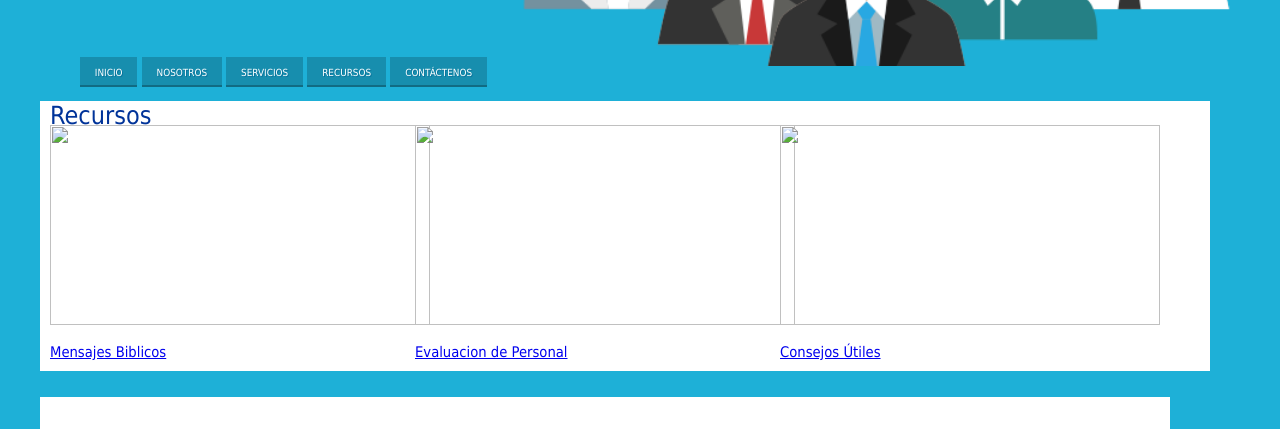
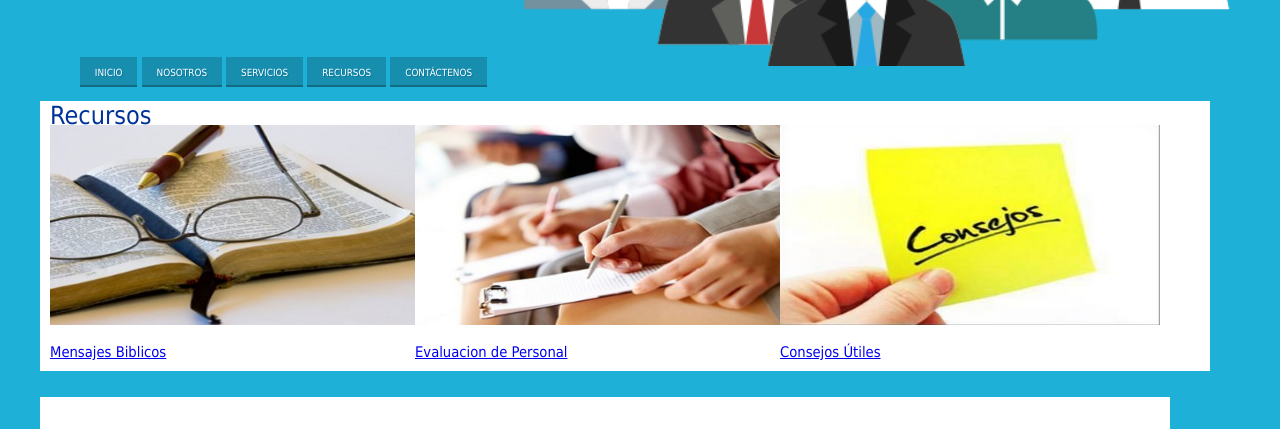
Before and after one commit to 19esco/web, a plain HTML site: page recursos.html in a window 1280 px wide. Shown: the part 363-792 px from the top of the page. Drawn offline with Linux system fonts and the light colour scheme; files that its build step writes are made by us from their sources; files whose address does not match are found by name.

Commit message:
Update recursos.html

```diff
--- a/recursos.html
+++ b/recursos.html
@@ -2,7 +2,7 @@
 <html>
 <head>
 	<meta charset="UTF-8">
-	<link href="../css/estilo.css" rel="stylesheet" type="text/css">
+	<link href="estilo.css" rel="stylesheet" type="text/css">
 	<meta name="viewport" content="width=device-width, initial-scale=1.0">
 </head>
 <body>
@@ -32,15 +32,15 @@
 		<section id="seccion">
 			<header id="subtitulo2">Recursos</header>
 			<aside id="columna">
-				<img src="../img/recurso1.jpg" id="imagen" height="200"/>
+				<img src="recurso1.jpg" id="imagen" height="200"/>
 				<p><a href="#biblicos">Mensajes Biblicos</a></p>
 			</aside>
 			<aside id="columna">
-				<img src="../img/recurso2.jpg" id="imagen" height="200"/>
+				<img src="recurso2.jpg" id="imagen" height="200"/>
 				<p><a href="#evaluacion">Evaluacion de Personal</a></p>
 			</aside>
 			<aside id="columna">
-				<img src="../img/recurso3.jpg" id="imagen" height="200"/>
+				<img src="recurso3.jpg" id="imagen" height="200"/>
 				<p><a href="#consejos">Consejos Útiles</a></p>
 			</aside>
 		</section>
```
